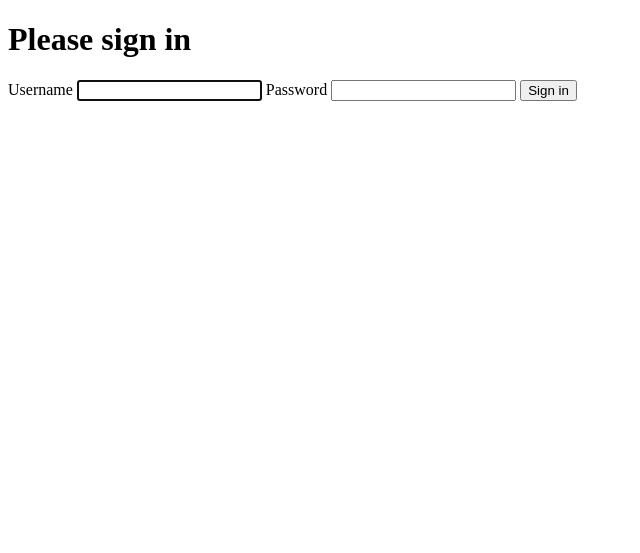
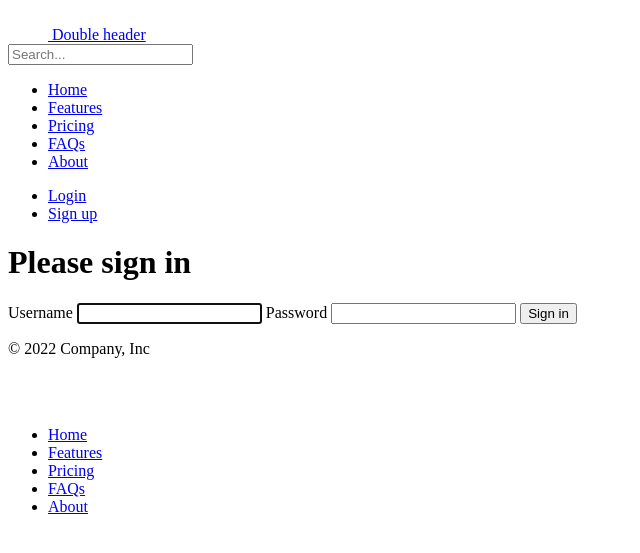
Before and after one commit to virtualLast/virtual-forum, a Symfony app: template templates/security/login.html.twig in a window 1280 px wide. Shown: the top 553 px of the page, without its empty margins (0-640 px from the left). Run offline with Twig, Linux system fonts and the light colour scheme; the template is opened without the code that fills it, so the values that code supplies are empty; some libraries are stand-ins or nearby versions.

Commit message:
added in header and footer

```diff
--- a/templates/base.html.twig
+++ b/templates/base.html.twig
@@ -14,6 +14,55 @@
         {% endblock %}
     </head>
     <body>
+    <section class="site-header">
+        <header class="py-3 mb-4 border-bottom">
+            <div class="container d-flex flex-wrap justify-content-center">
+                <a href="/" class="d-flex align-items-center mb-3 mb-lg-0 me-lg-auto text-dark text-decoration-none">
+                    <svg class="bi me-2" width="40" height="32"><use xlink:href="#bootstrap"></use></svg>
+                    <span class="fs-4">Double header</span>
+                </a>
+                <form class="col-12 col-lg-auto mb-3 mb-lg-0" role="search">
+                    <input type="search" class="form-control" placeholder="Search..." aria-label="Search">
+                </form>
+            </div>
+        </header>
+        <nav class="py-2 bg-light border-bottom">
+            <div class="container d-flex flex-wrap">
+                <ul class="nav me-auto">
+                    <li class="nav-item"><a href="#" class="nav-link link-dark px-2 active" aria-current="page">Home</a></li>
+                    <li class="nav-item"><a href="#" class="nav-link link-dark px-2">Features</a></li>
+                    <li class="nav-item"><a href="#" class="nav-link link-dark px-2">Pricing</a></li>
+                    <li class="nav-item"><a href="#" class="nav-link link-dark px-2">FAQs</a></li>
+                    <li class="nav-item"><a href="#" class="nav-link link-dark px-2">About</a></li>
+                </ul>
+                <ul class="nav">
+                    <li class="nav-item"><a href="#" class="nav-link link-dark px-2">Login</a></li>
+                    <li class="nav-item"><a href="#" class="nav-link link-dark px-2">Sign up</a></li>
+                </ul>
+            </div>
+        </nav>
+    </section>
+    <main class="site-body">
         {% block body %}{% endblock %}
+    </main>
+    <section class="site-footer">
+        <div class="container">
+            <footer class="d-flex flex-wrap justify-content-between align-items-center py-3 my-4 border-top">
+                <p class="col-md-4 mb-0 text-muted">© 2022 Company, Inc</p>
+
+                <a href="/" class="col-md-4 d-flex align-items-center justify-content-center mb-3 mb-md-0 me-md-auto link-dark text-decoration-none">
+                    <svg class="bi me-2" width="40" height="32"><use xlink:href="#bootstrap"></use></svg>
+                </a>
+
+                <ul class="nav col-md-4 justify-content-end">
+                    <li class="nav-item"><a href="#" class="nav-link px-2 text-muted">Home</a></li>
+                    <li class="nav-item"><a href="#" class="nav-link px-2 text-muted">Features</a></li>
+                    <li class="nav-item"><a href="#" class="nav-link px-2 text-muted">Pricing</a></li>
+                    <li class="nav-item"><a href="#" class="nav-link px-2 text-muted">FAQs</a></li>
+                    <li class="nav-item"><a href="#" class="nav-link px-2 text-muted">About</a></li>
+                </ul>
+            </footer>
+        </div>
+    </section>
     </body>
 </html>
```
